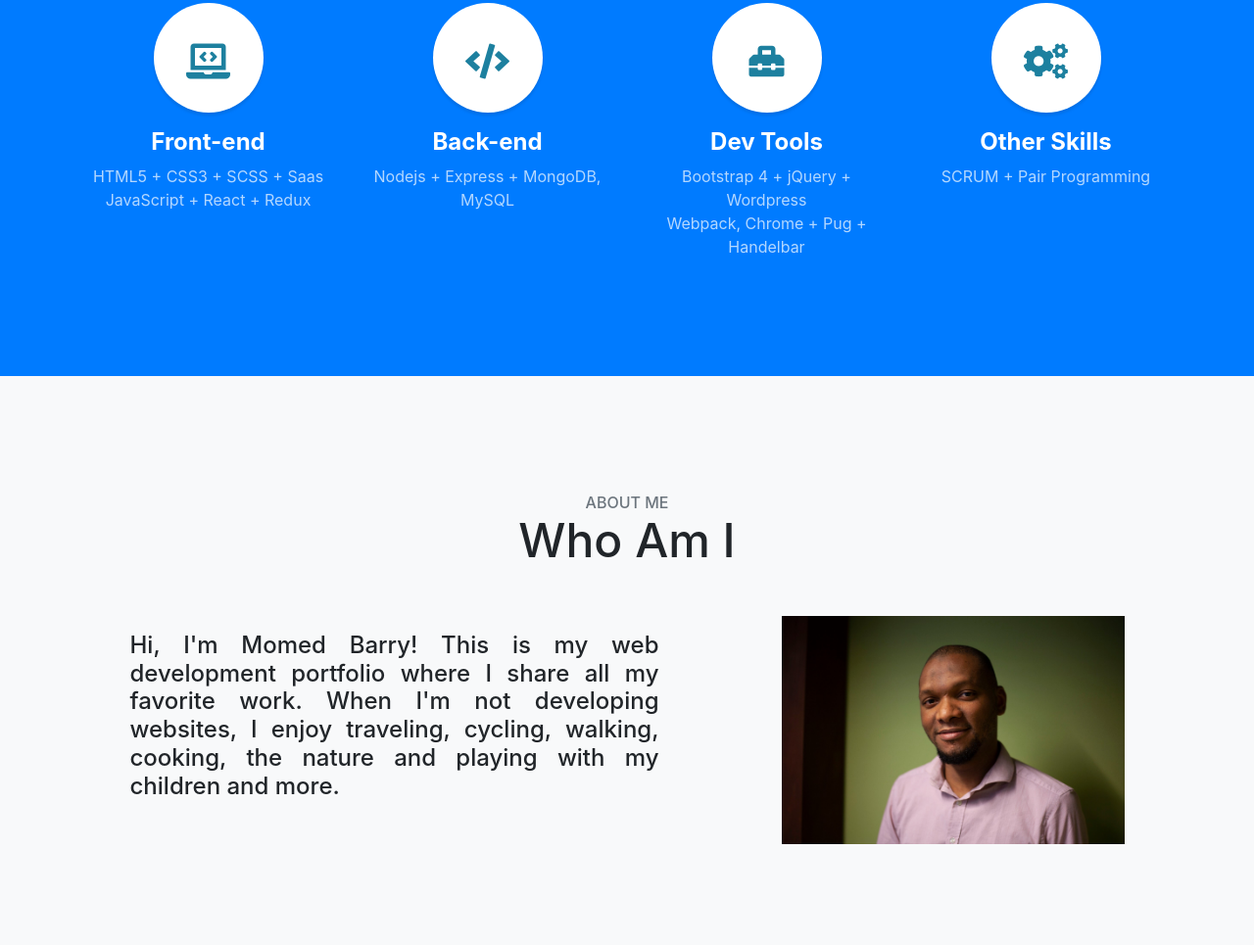
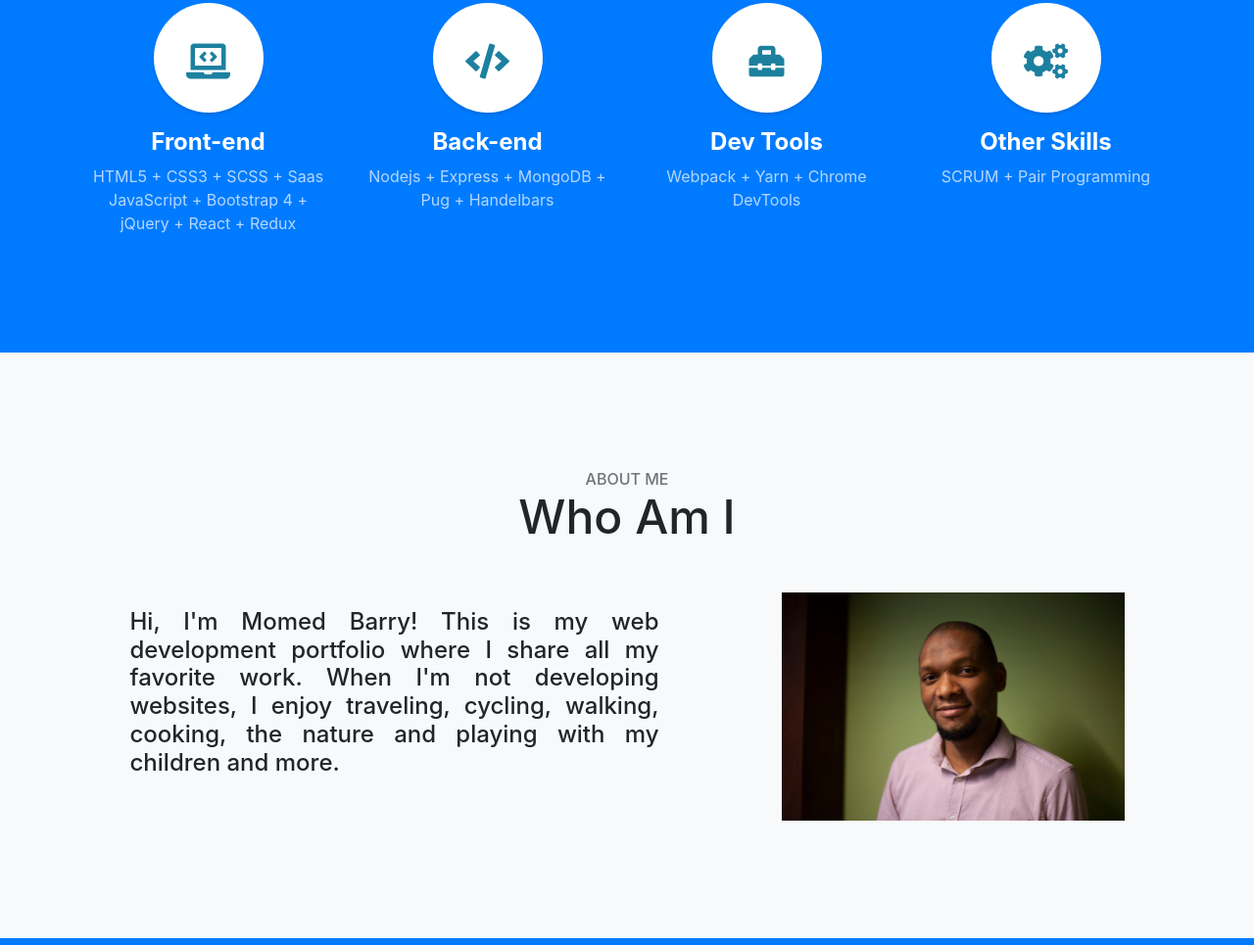
Before and after one commit to momtek/myportfolio, a website with bundled scripts: page index.html in a window 1280 px wide. Shown: the part 1900-2865 px from the top of the page at 98% size. Built offline with nearby package versions, Linux system fonts and the light colour scheme.

Commit message:
Updated the skills section

```diff
--- a/index.html
+++ b/index.html
@@ -184,7 +184,7 @@
           <h4>
             <strong>Front-end</strong>
           </h4>
-          <p class="text-faded mb-0">HTML5 + CSS3 + SCSS + Saas<br>JavaScript + React + Redux</p>
+          <p class="text-faded mb-0">HTML5 + CSS3 + SCSS + Saas<br>JavaScript + Bootstrap 4 + jQuery + React + Redux</p>
         </div>
         <div class="col-lg-3 col-md-6 mb-5 mb-lg-0">
           <span class="service-icon rounded-circle mx-auto mb-3">
@@ -194,7 +194,7 @@
           <h4>
             <strong>Back-end</strong>
           </h4>
-          <p class="text-faded mb-0">Nodejs + Express + MongoDB, MySQL</p>
+          <p class="text-faded mb-0">Nodejs + Express + MongoDB + Pug + Handelbars</p>
         </div>
         <div class="col-lg-3 col-md-6 mb-5 mb-md-0">
           <span class="service-icon rounded-circle mx-auto mb-3">
@@ -203,7 +203,7 @@
           <h4>
             <strong>Dev Tools</strong>
           </h4>
-          <p class="text-faded mb-0">Bootstrap 4 + jQuery + Wordpress<br>Webpack, Chrome + Pug + Handelbar</p>
+          <p class="text-faded mb-0"> Webpack + Yarn + Chrome DevTools</p>
         </div>
         <div class="col-lg-3 col-md-6">
           <span class="service-icon rounded-circle mx-auto mb-3">
```
